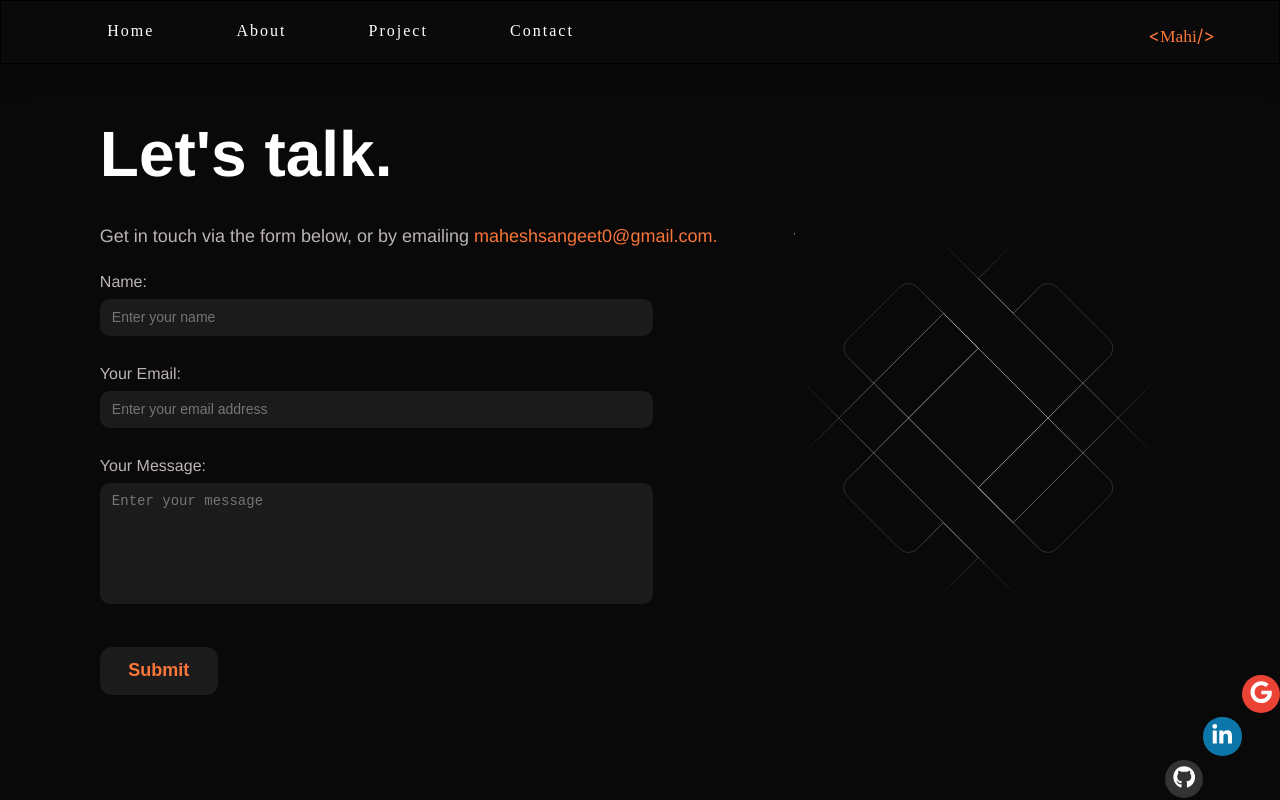
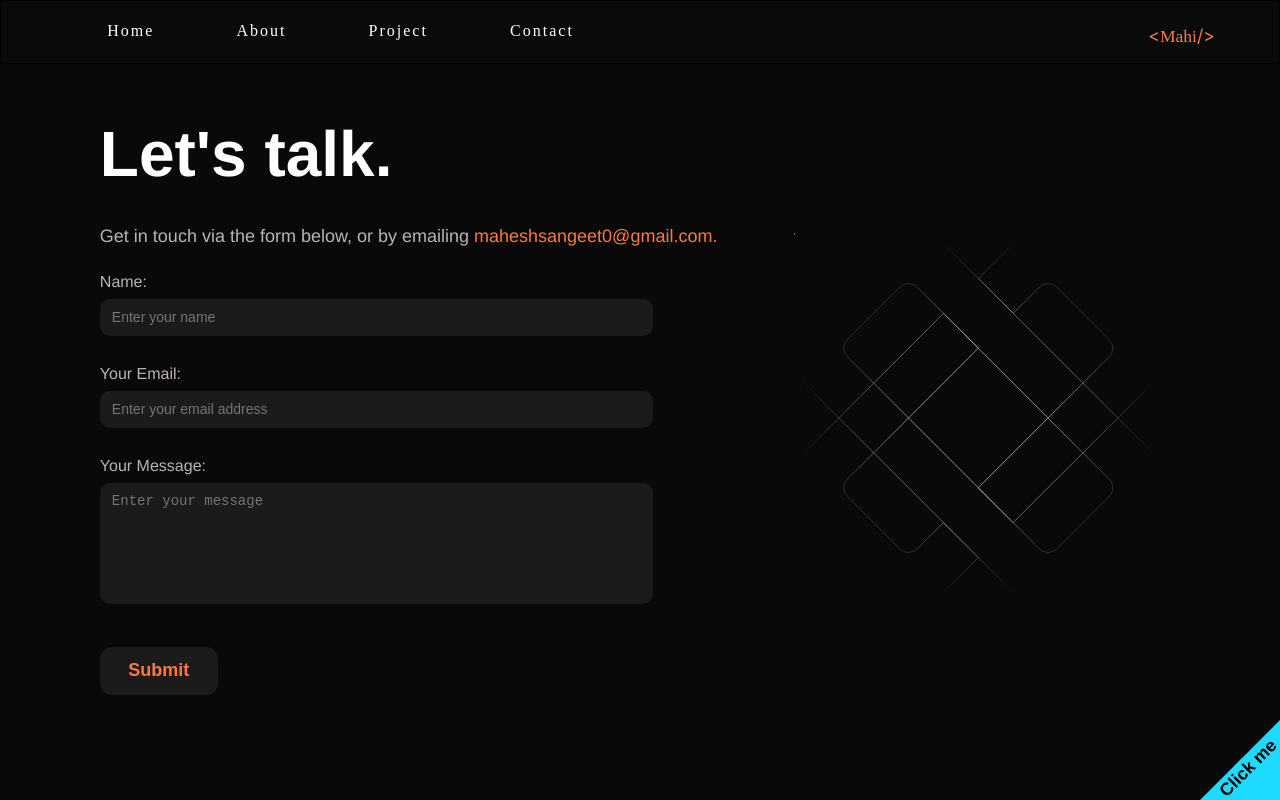
Before and after one commit to maheshsangeet/Mahesh_Portfolio, a Next.js app: page /contact in a window 1280 px wide. Built offline with nearby package versions, Linux system fonts and the light colour scheme; a web font is replaced by a local one.

Commit message:
contact page completed

```diff
--- a/components/SocialMedia.js
+++ b/components/SocialMedia.js
@@ -1,40 +1,65 @@
 import React from 'react'
 import styles from "../styles/socialMedia.module.css"
-import { FaGithub } from 'react-icons/fa';
+import { FaGithub, FaPhone } from 'react-icons/fa';
 import { FaLinkedinIn } from 'react-icons/fa';
 import { FaGoogle } from 'react-icons/fa';
 import Link from 'next/link'
+import { useState } from 'react';
 
 const SocialMedia = () => {
+
+  const [showMedia, setShowMedia] = useState("none")
+  const [hideButton, setHideButton] = useState("block")
+  const SocialMedia = () => {
+    setShowMedia("block")
+    setHideButton("none")
+  }
+
   return (
     <section className={styles.socialMedia}>
       <div className={styles.socialMediaContainer}>
-            <div className={`${styles.media} ${styles.ribbon}`}>
+
+        <div style={{display:`${showMedia}`}}>
+          <div className={styles.media} >
             <div className={`${styles.iconContainer} ${styles.div1}`}>
+              <Link href="mailto:maheshsangeet0@gmail.com">
+                <a target="_blank" rel="noopener noreferrer" style={{background: "#EA4335"}}>
+                  <FaGoogle className={styles.icon}  />
+                </a>
+              </Link>
+            </div>
+            <div className={`${styles.iconContainer} ${styles.div2}`}>
               <Link href="https://github.com/maheshsangeet/">
               <a target="_blank" rel="noopener noreferrer" style={{background: "#333333"}}>
                 <FaGithub className={styles.icon} />
               </a>
               </Link>
             </div>
-              <div className={`${styles.iconContainer} ${styles.div2}`}>
-                <Link href="https://github.com/maheshsangeet/">
+            <div className={`${styles.iconContainer} ${styles.div3}`}>
+              <Link href="https://www.linkedin.com/in/mahesh-sangeet/">
                 <a target="_blank" rel="noopener noreferrer" style={{background:  "#0D76A8"}}>
                   <FaLinkedinIn className={styles.icon}  />
                 </a>
               </Link>
             </div>
-              <div className={`${styles.iconContainer} ${styles.div3}`}>
-                <Link href="https://github.com/maheshsangeet/">
-                  <a target="_blank" rel="noopener noreferrer" style={{background: "#EA4335"}}>
-                    <FaGoogle className={styles.icon}  />
+            <div className={`${styles.iconContainer} ${styles.div4}`}>
+              <Link href="tel:8660804309">
+                <a target="_blank" rel="noopener noreferrer" style={{background: "rgb(12, 152, 103)"}}>
+                  <FaPhone className={styles.icon}  />
                 </a>
               </Link>
             </div>
           </div>
         </div>
+
+        <div className={styles.cornerSocialMedia} style={{ color: "rgb(25, 45, 56)", position: "absolute", bottom: "0px", right: "0px",display:`${hideButton}`}} onClick={SocialMedia}>
+          <svg data-v-553b04e0="" width="80" height="80" viewBox="0 0 250 250" aria-hidden="true" style={{ fill: "rgb(30, 218, 255)", position: "absolute", bottom: "0px", border: "0px", right: "0px", zIndex:"10" }}>
+            <path data-v-553b04e0="" d="M0,0 L120,120 L115,115 L142,142 L250,250 L250,0 Z"></path>
+          </svg>
+          <div className={styles.click}>Click me</div>
+        </div>
+      </div>
     </section>
   )
 }
-
 export default SocialMedia
--- a/components/Timeline.js
+++ b/components/Timeline.js
@@ -114,6 +114,7 @@ const Timeline = () => {
                   active={activeItem}
                   onClick={(e) => handleClick(e, index)}
                   type="button"
+                  style={{background:"red"}}
                 >
                   <div className={styles.carouselButtonDot} active={activeItem} />
                 </button>
--- a/package.json
+++ b/package.json
@@ -9,6 +9,7 @@
     "lint": "next lint"
   },
   "dependencies": {
+    "emailjs-com": "^3.2.0",
     "next": "12.1.5",
     "react": "18.1.0",
     "react-dom": "18.1.0",
--- a/pages/contact.js
+++ b/pages/contact.js
@@ -4,18 +4,38 @@ import styles from "../styles/contact.module.css"
 import { useState } from 'react'
 import BackgroundAnimation from '../components/BackgroundAnimation'
 import SocialMedia from '../components/SocialMedia'
+import emailjs from 'emailjs-com'
+
+const Result =() =>{
+  return(
+    <p className={styles.result}>Your Message Has Been Sent Successfully 🎉🎉
+      <br />
+      I will Contact You Soon 😊
+    </p>
+  );
+};
+
 
 const Contact = () => {
+  const [result, showResult]=useState(false);
 
-  const [name,setName]=useState("")
-  const [email,setEmail]=useState("")
-  const [message,setMessage]=useState("")
+  function sendEmail (e) {
+    e.preventDefault();
 
-  function handleSubmit(e){
-   setName("")
-   setEmail("")
-   setMessage("")
+    emailjs.sendForm(
+      'service_p3r7byg',
+      'template_gmq8deg',
+      e.target,
+      "Org7jcVI0fpeXb_C7").then(res=>{console.log(res);}).catch(error=> console.log(error));
+
+      e.target.reset();
+      showResult(true);
   }
+
+
+  setTimeout(()=>{
+    showResult(false)
+  },5000)
 
   return (
     <div>
@@ -32,26 +52,23 @@ const Contact = () => {
                 <h1>Let's talk.</h1>
                 <p>Get in touch via the form below, or by emailing <a href=''>maheshsangeet0@gmail.com.</a></p>
               </div>
-              <form>
+
+              <form onSubmit={sendEmail}>
                 <div className={styles.inputContainer}>
-                  <label className="">Name:</label>
+                  <label>Name:</label>
                   <input
                   type="text"
-                  className="text lg:w-3/4 p-2 bg-transparent border border-gray-400 text-gray-200"
-                  value={name}
-                  onChange={(e)=>setName(e.target.value)}
                   required
+                  name='name'
                   placeholder='Enter your name'
                   />
                 </div>
                 <div className={styles.inputContainer}>
-                  <label className="text-base font-bold mb-2  text-gray-400 mt-8">Your Email:</label>
+                  <label>Your Email:</label>
                   <input
                   type="email"
-                  className="text lg:w-3/4 p-2 bg-transparent border border-gray-400 text-gray-200"
                   required
-                  onChange={(e)=>setEmail(e.target.value)}
-                  value={email}
+                  name='user_email'
                   placeholder='Enter your email address'
                   />
                 </div>
@@ -60,17 +77,22 @@ const Contact = () => {
                     <textarea
                     rows="5"
                     // cols="50"
-                    className="lg:w-3/4 bg-transparent border border-gray-400 text-gray-200"
                     required
-                    onChange={(e)=>setMessage(e.target.value)}
-                    value={message}
+                    name='message'
                     placeholder='Enter your message'
                     />
                 </div>
-                <div ><button onClick={handleSubmit} className={styles.submitBtn}>Submit</button></div>
+
+                <div>{ result ? <Result/> : null} </div>
+
+                <div>
+                  <button className={styles.submitBtn}>Submit</button>
+                </div>
               </form>
+
             </div>
           </section>
+
           <section className={styles.rightSection}>
             <div className={styles.bgAnimation}>
               <BackgroundAnimation />
--- a/styles/contact.module.css
+++ b/styles/contact.module.css
@@ -84,3 +84,8 @@
     margin-left: 5%;
     width: 80%;
 }
+
+.result{
+    color: var(--orange);
+    font-size: 1.1rem;
+}
--- a/styles/globals.css
+++ b/styles/globals.css
@@ -16,7 +16,7 @@ a {
 :root {
   --theme: #090909;
   --fontColor: #BCB4B4;
-  --orange: #FA7539;
+  --orange: #f77b42;
   --white: #ffffff;
   --fontFamily: 'Franklin Gothic Medium', 'Arial Narrow', Arial, sans-serif;
   --gray: rgb(27, 27, 27);
--- a/styles/socialMedia.module.css
+++ b/styles/socialMedia.module.css
@@ -2,32 +2,43 @@
     position: relative;
     height: 92vh;
 }
+.cornerSocialMedia svg {
+    transform: rotate(90deg);
+    cursor: pointer;
+}
+.cornerSocialMedia .click {
+    transform: rotate(-45deg);
+    /* border: 1px solid red; */
+    position: relative;
+    z-index: 20;
+    width: 5rem;
+    bottom: 1.5rem;
+    left: .7rem;
+    font-size: 1.1rem;
+    font-weight: bolder;
+    color: black;
+    cursor: pointer;
 
+}
+.cornerSocialMedia .click:hover {
+    transform: rotate(-45deg) scale(1.1);
+}
 .media {
     display: grid;
     grid-template-columns: repeat(3, 1fr);
     grid-template-rows: repeat(3, 1fr);
     grid-column-gap: 0px;
     grid-row-gap: 0px;
-    /* border: 1px solid red; */
+
     position: absolute;
     bottom: 0;
     right: 0;
-    /* background: rgb(0,0,0);
-    background: linear-gradient(132deg, rgba(0,0,0,1) 0%, rgba(5,5,5,1) 35%, rgba(14,14,14,1) 50%, rgba(85,88,91,1) 50%, rgba(227,220,62,1) 50%, rgba(255,249,0,1) 100%); */
 }
 
-.div1 {
-    grid-area: 3 / 1 / 4 / 2;
-}
-
-.div2 {
-    grid-area: 2 / 2 / 3 / 3;
-}
-
-.div3 {
-    grid-area: 1 / 3 / 2 / 4;
-}
+.div1 { grid-area: 3 / 1 / 4 / 2; }
+.div2 { grid-area: 2 / 2 / 3 / 3; }
+.div3 { grid-area: 1 / 3 / 2 / 4; }
+.div4 { grid-area: 3 / 3 / 4 / 4; }
 
 .media a {
     border-radius: 50%;
@@ -48,7 +59,8 @@
     transition: 1s;
 }
 .iconContainer:hover {
-    box-shadow: 1px 1px 1px white;
+    box-shadow: 2px 2px 2px white;
+
 }
 .iconContainer:active {
     transform: scale(.5);
```
Also changed, not shown: components/Constants.js (+3 -6 lines), pages/about.js (+3 -4 lines), styles/timeline.module.css (line endings or trailing spaces), 1 other file (tests, documents, lock files or other folders). Lines whose indentation alone changed are shown as unchanged.
